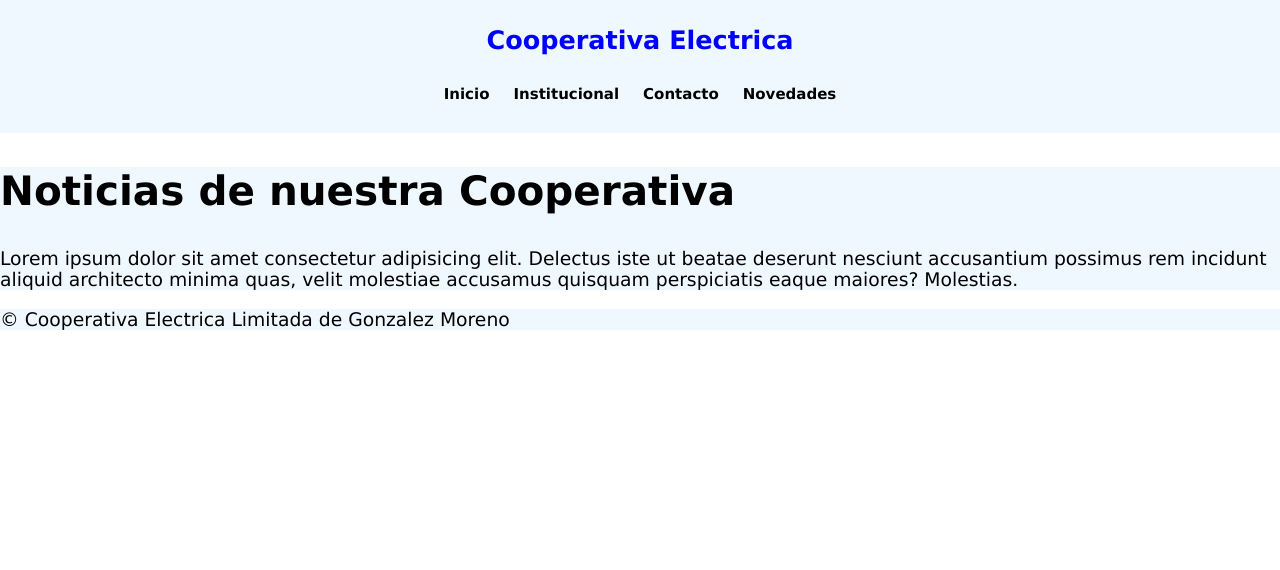
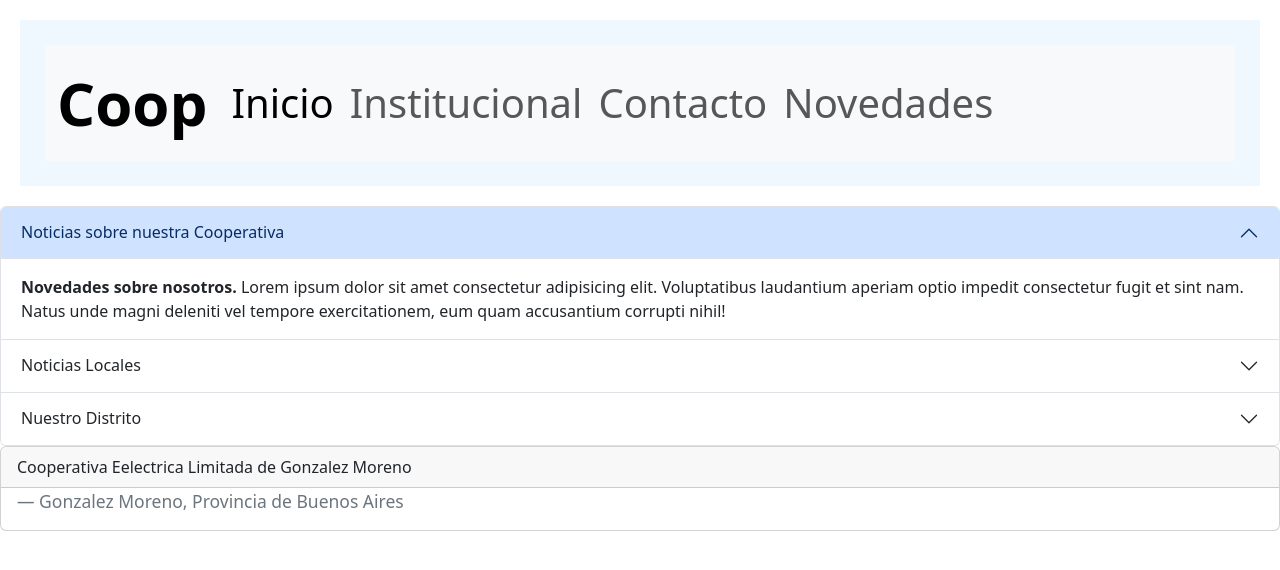
Before and after one commit to mateomanuelpastrana/PreEntrega2-Pastrana, a plain HTML site: page pages/novedades.html in a window 1280 px wide. Drawn offline with nearby package versions, Linux system fonts and the light colour scheme.

Commit message:
final-temprario

```diff
--- a/pages/novedades.html
+++ b/pages/novedades.html
@@ -1,39 +1,88 @@
 <!DOCTYPE html>
 <html lang="en">
 <head>
+    <meta charset="UTF-8">
+    <meta http-equiv="X-UA-Compatible" content="IE=edge">
+    <meta name="viewport" content="width=device-width, initial-scale=1.0">
     <title>Cooperativa Electrica</title>
-    <link rel="stylesheet" href="../css/styles.css">
+    <link href="https://cdn.jsdelivr.net/npm/bootstrap@5.3.0-alpha1/dist/css/bootstrap.min.css" rel="stylesheet" integrity="sha384-GLhlTQ8iRABdZLl6O3oVMWSktQOp6b7In1Zl3/Jr59b6EGGoI1aFkw7cmDA6j6gD" crossorigin="anonymous">
+    <link rel="stylesheet" href="../css/boot.css">
 </head>
 <body>
-    <header>
-        <div class="container">
-            <p class="logo">Cooperativa Electrica</p>
-            <nav>
-                <a href="../index.html">Inicio</a>
-                <a href="../pages/institucional.html">Institucional</a>
-                <a href="../pages/contacto.html">Contacto</a>
-                <a href="../pages/novedades.html">Novedades</a>
-            </nav>
+     <div class="bodycss">
+        <nav class="navbar navbar-expand-lg bg-body-tertiary">
+            <div class="container-fluid">
+              <a class="navbar-brand" href="#">Coop</a>
+              <button class="navbar-toggler" type="button" data-bs-toggle="collapse" data-bs-target="#navbarNavAltMarkup" aria-controls="navbarNavAltMarkup" aria-expanded="false" aria-label="Toggle navigation">
+                <span class="navbar-toggler-icon"></span>
+              </button>
+              <div class="collapse navbar-collapse" id="navbarNavAltMarkup">
+                <div class="navbar-nav">
+                  <a class="nav-link active" aria-current="page" href="../index.html">Inicio</a>
+                  <a class="nav-link" href="../pages/institucional.html">Institucional</a>
+                  <a class="nav-link" href="../pages/contacto.html">Contacto</a>
+                  <a class="nav-link" href="../pages/novedades.html">Novedades</a>
+                </div>
+              </div>
+            </div>
+          </nav>
+     </div>
+
+     <div class="accordion" id="accordionExample">
+        <div class="accordion-item">
+          <h2 class="accordion-header" id="headingOne">
+            <button class="accordion-button" type="button" data-bs-toggle="collapse" data-bs-target="#collapseOne" aria-expanded="true" aria-controls="collapseOne">
+              Noticias sobre nuestra Cooperativa
+            </button>
+          </h2>
+          <div id="collapseOne" class="accordion-collapse collapse show" aria-labelledby="headingOne" data-bs-parent="#accordionExample">
+            <div class="accordion-body">
+              <strong>Novedades sobre nosotros.</strong> Lorem ipsum dolor sit amet consectetur adipisicing elit. Voluptatibus laudantium aperiam optio impedit consectetur fugit et sint nam. Natus unde magni deleniti vel tempore exercitationem, eum quam accusantium corrupti nihil!
+            </div>
+          </div>
         </div>
-    </header>
+        <div class="accordion-item">
+          <h2 class="accordion-header" id="headingTwo">
+            <button class="accordion-button collapsed" type="button" data-bs-toggle="collapse" data-bs-target="#collapseTwo" aria-expanded="false" aria-controls="collapseTwo">
+              Noticias Locales
+            </button>
+          </h2>
+          <div id="collapseTwo" class="accordion-collapse collapse" aria-labelledby="headingTwo" data-bs-parent="#accordionExample">
+            <div class="accordion-body">
+              <strong>Novedades sobre nuetra localidad.</strong> Lorem ipsum dolor sit amet consectetur, adipisicing elit. Eveniet, repellat vitae laborum nesciunt distinctio quod quam commodi earum. Repellendus quia corrupti perferendis accusantium expedita id perspiciatis possimus assumenda eos culpa!
+            </div>
+          </div>
+        </div>
+        <div class="accordion-item">
+          <h2 class="accordion-header" id="headingThree">
+            <button class="accordion-button collapsed" type="button" data-bs-toggle="collapse" data-bs-target="#collapseThree" aria-expanded="false" aria-controls="collapseThree">
+              Nuestro Distrito
+            </button>
+          </h2>
+          <div id="collapseThree" class="accordion-collapse collapse" aria-labelledby="headingThree" data-bs-parent="#accordionExample">
+            <div class="accordion-body">
+              <strong>Novedades sobre nuestros vecinos.</strong> Lorem ipsum, dolor sit amet consectetur adipisicing elit. Delectus itaque in laborum quaerat soluta sunt voluptates accusantium, nihil iure explicabo eveniet nesciunt doloribus, labore at, expedita autem? Soluta, ea eligendi!
+            </div>
+          </div>
+        </div>
+      </div>
 
-    <section id="novedadcoope">
-        <div class="container">
-            <h2>Noticias de nuestra Cooperativa</h2>
-            <p>Lorem ipsum dolor sit amet consectetur
-                adipisicing elit. Delectus iste ut beatae
-                deserunt nesciunt accusantium possimus rem
-                incidunt aliquid architecto minima quas,
-                velit molestiae accusamus quisquam perspiciatis
-                eaque maiores? Molestias.
-            </p>
+
+      </div>
+
+      <footer>
+        <div class="card">
+          <div class="card-header">
+            Cooperativa Eelectrica Limitada de Gonzalez Moreno
+          </div>
+          <div class="card-body">
+            <blockquote class="blockquote mb-0">
+              <footer class="blockquote-footer">Gonzalez Moreno, Provincia de Buenos Aires <cite title="Source Title"></cite></footer>
+            </blockquote>
+          </div>
         </div>
-    </section>
-
-    <footer>
-        <div class="container">
-        <p>&copy; Cooperativa Electrica Limitada de Gonzalez Moreno</p>
-        </div>
-    </footer>
+      </div>
+      </footer>
+    <script src="https://cdn.jsdelivr.net/npm/bootstrap@5.3.0-alpha1/dist/js/bootstrap.bundle.min.js" integrity="sha384-w76AqPfDkMBDXo30jS1Sgez6pr3x5MlQ1ZAGC+nuZB+EYdgRZgiwxhTBTkF7CXvN" crossorigin="anonymous"></script>
 </body>
 </html>
```
